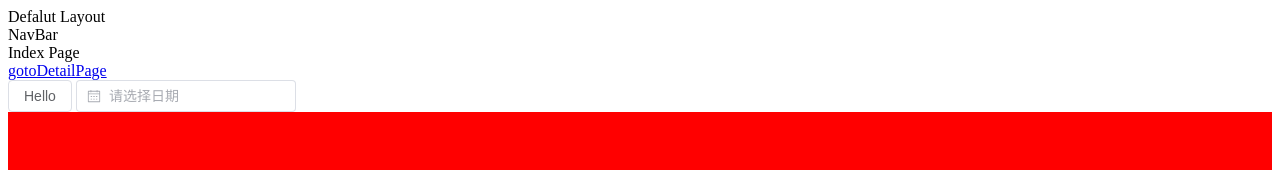
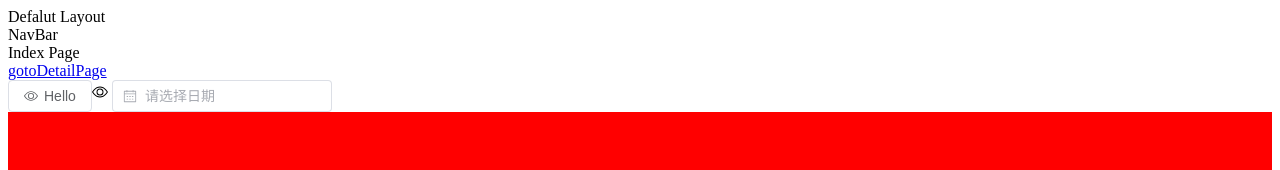
Before and after one commit to JacobShi777/nuxt3-elementplus, a Nuxt app: page / in a window 1280 px wide. Shown: the top 170 px of the page. Built offline with nearby package versions, Linux system fonts and the light colour scheme.

Commit message:
fix: element plus icons的报错

```diff
--- a/components/MyElementPlus.vue
+++ b/components/MyElementPlus.vue
@@ -1,4 +1,5 @@
 <script lang="ts" setup>
+import { View } from '@element-plus/icons-vue'
 import zhCn from 'element-plus/es/locale/lang/zh-cn'
 
 const timeValue = ref()
@@ -6,9 +7,10 @@ const timeValue = ref()
 
 <template>
   <div>
-    <el-button :icon="ElIconView">
+    <el-button :icon="View">
       Hello
     </el-button>
+    <el-icon><View /></el-icon>
     {{ timeValue }}
     <el-config-provider :locale="zhCn">
       <el-date-picker
```
